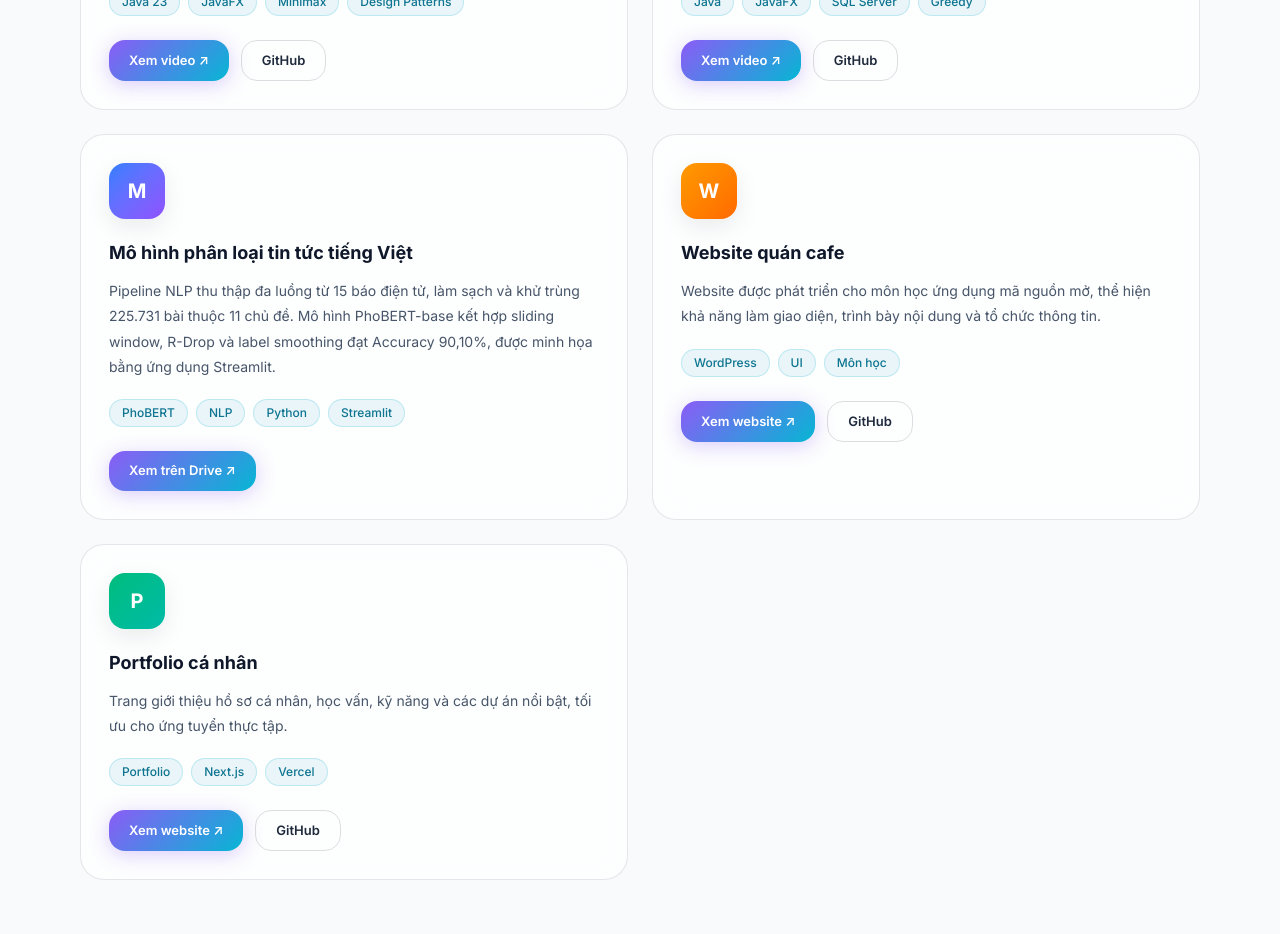
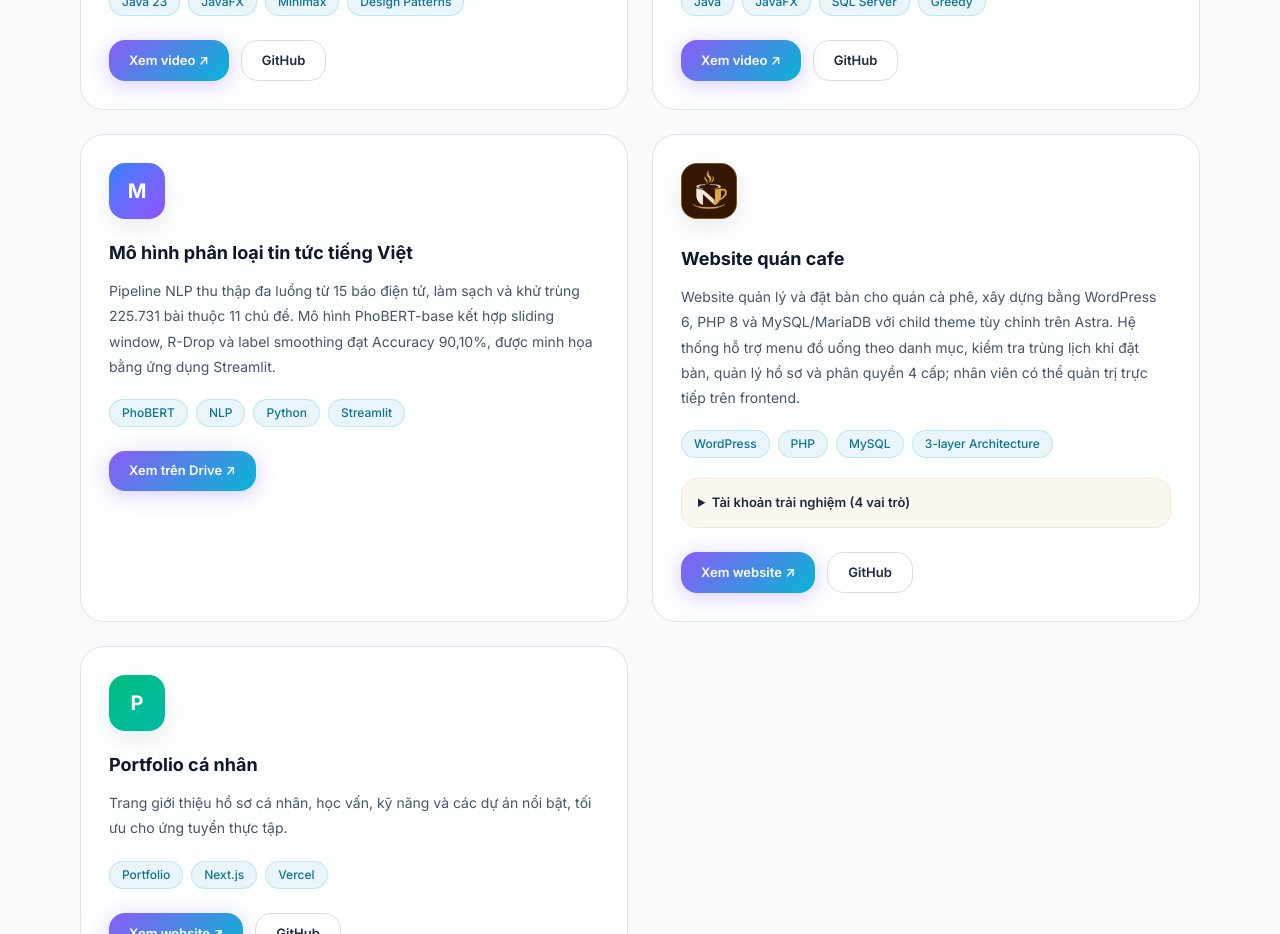
Before and after one commit to NamKhanhCTK46B/portfolio, a Next.js app: page / in a window 1280 px wide. Shown: the part 3620-4554 px from the top of the page. Built offline with nearby package versions, Linux system fonts and the light colour scheme.

Commit message:
feat(portfolio): enrich NifiCafe project showcase

```diff
--- a/src/app/globals.css
+++ b/src/app/globals.css
@@ -349,6 +349,81 @@ body {
   margin-bottom: 1.25rem;
   object-fit: contain;
   width: 100%;
+}
+
+.project-logo-link {
+  display: inline-block;
+  text-decoration: none;
+}
+
+.project-logo {
+  background: #3e1c00;
+  border: 1px solid rgba(212, 162, 76, 0.4);
+  border-radius: 1rem;
+  box-shadow: 0 8px 24px var(--glass-shadow);
+  display: block;
+  height: 3.5rem;
+  object-fit: cover;
+  width: 3.5rem;
+}
+
+.demo-credentials {
+  border: 1px solid rgba(212, 162, 76, 0.22);
+  border-radius: 1rem;
+  margin-top: 1.25rem;
+  overflow: hidden;
+}
+
+.demo-credentials summary {
+  background: rgba(212, 162, 76, 0.07);
+  color: var(--text-secondary);
+  cursor: pointer;
+  font-size: 0.8125rem;
+  font-weight: 600;
+  list-style-position: inside;
+  padding: 0.875rem 1rem;
+}
+
+.demo-credentials[open] summary {
+  border-bottom: 1px solid rgba(212, 162, 76, 0.18);
+}
+
+.demo-account-list {
+  display: grid;
+  gap: 0.75rem;
+  padding: 0.875rem;
+}
+
+.demo-account {
+  background: rgba(212, 162, 76, 0.05);
+  border-radius: 0.75rem;
+  display: grid;
+  font-size: 0.75rem;
+  gap: 0.35rem;
+  min-width: 0;
+  padding: 0.75rem;
+}
+
+.demo-account strong {
+  color: #d4a24c;
+  font-size: 0.8125rem;
+  margin-bottom: 0.15rem;
+}
+
+.demo-account span {
+  color: var(--text-muted);
+  min-width: 0;
+  overflow-wrap: anywhere;
+}
+
+.demo-account b {
+  color: var(--text-secondary);
+  font-weight: 500;
+}
+
+.demo-account code {
+  color: var(--skill-text);
+  font-family: "SFMono-Regular", Consolas, monospace;
 }
 
 /* ── Tag chips ── */
--- a/src/app/page.tsx
+++ b/src/app/page.tsx
@@ -29,6 +29,13 @@ type Project = {
   primaryLabel: string;
   repo?: string;
   video?: string;
+  logo?: string;
+  demoAccounts?: {
+    role: string;
+    username: string;
+    password: string;
+    email: string;
+  }[];
   gradient: string;
 };
 
@@ -87,11 +94,18 @@ const projects: Project[] = [
   {
     title: "Website quán cafe",
     description:
-      "Website được phát triển cho môn học ứng dụng mã nguồn mở, thể hiện khả năng làm giao diện, trình bày nội dung và tổ chức thông tin.",
-    tags: ["WordPress", "UI", "Môn học"],
-    href: "https://nificafe.rf.gd/",
+      "Website quản lý và đặt bàn cho quán cà phê, xây dựng bằng WordPress 6, PHP 8 và MySQL/MariaDB với child theme tùy chỉnh trên Astra. Hệ thống hỗ trợ menu đồ uống theo danh mục, kiểm tra trùng lịch khi đặt bàn, quản lý hồ sơ và phân quyền 4 cấp; nhân viên có thể quản trị trực tiếp trên frontend.",
+    tags: ["WordPress", "PHP", "MySQL", "3-layer Architecture"],
+    href: "https://nificafe.rf.gd/?i=1",
     primaryLabel: "Xem website",
     repo: "https://github.com/NamKhanhCTK46B/NifiCafe.git",
+    logo: "/images/nificafe-logo.png",
+    demoAccounts: [
+      { role: "Quản trị viên", username: "admin", password: "Admin@123456", email: "admin@example.com" },
+      { role: "Quản lý quán", username: "manager01", password: "Manager@123", email: "Manager@123" },
+      { role: "Nhân viên", username: "staff01", password: "Staff@123", email: "staff01@example.com" },
+      { role: "Khách hàng", username: "customer01", password: "Customer@123", email: "customer01@example.com" },
+    ],
     gradient: "from-amber-500 to-orange-500",
   },
   {
@@ -462,7 +476,15 @@ export default function HomePage() {
                       Trình duyệt của bạn không hỗ trợ phát video.
                     </video>
                   )}
-                  <a href={project.href} target="_blank" rel="noreferrer" style={{ textDecoration: "none", display: "inline-block" }}>
+                  <a href={project.href} target="_blank" rel="noreferrer" className="project-logo-link">
+                    {project.logo ? (
+                      <img
+                        src={project.logo}
+                        alt={`Logo ${project.title}`}
+                        className="project-logo project-icon"
+                        loading="lazy"
+                      />
+                    ) : (
                       <div
                         className={`bg-gradient-to-br ${project.gradient} project-icon`}
                         style={{
@@ -474,6 +496,7 @@ export default function HomePage() {
                       >
                         {project.title.slice(0, 1)}
                       </div>
+                    )}
                   </a>
                   <h3 style={{ fontSize: "1.125rem", fontWeight: 700, marginTop: "1.25rem" }}>
                     <a
@@ -493,6 +516,21 @@ export default function HomePage() {
                       <span key={tag} className="tag-chip">{tag}</span>
                     ))}
                   </div>
+                  {project.demoAccounts && (
+                    <details className="demo-credentials">
+                      <summary>Tài khoản trải nghiệm ({project.demoAccounts.length} vai trò)</summary>
+                      <div className="demo-account-list">
+                        {project.demoAccounts.map((account) => (
+                          <div key={account.role} className="demo-account">
+                            <strong>{account.role}</strong>
+                            <span><b>Username:</b> <code>{account.username}</code></span>
+                            <span><b>Mật khẩu:</b> <code>{account.password}</code></span>
+                            <span><b>Email:</b> <code>{account.email}</code></span>
+                          </div>
+                        ))}
+                      </div>
+                    </details>
+                  )}
                   <div className="project-actions flex gap-3 mt-6">
                     <a href={project.href} target="_blank" rel="noreferrer" className="btn-primary" style={{ padding: "0.625rem 1.25rem", fontSize: "0.8125rem", textDecoration: "none" }}>
                       {project.primaryLabel} ↗
```
Also changed, not shown: public/images/nificafe-logo.png (added). Lines whose indentation alone changed are shown as unchanged.
